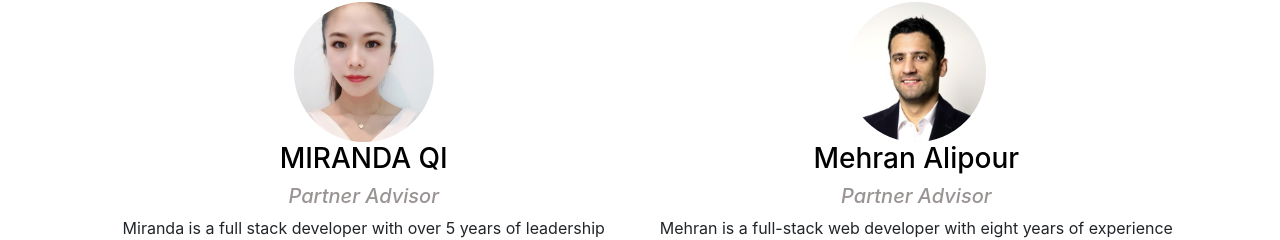
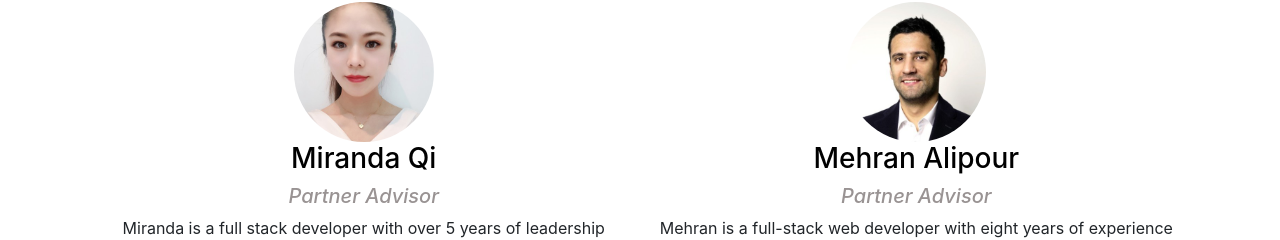
Before and after one commit to Miranda-Kie/Tech-Sup, a React (Create React App) app: page / in a window 1280 px wide. Shown: the part 809-1049 px from the top of the page. Built offline with nearby package versions, Linux system fonts and the light colour scheme; no server answers.

Commit message:
change name

```diff
--- a/src/components/Profile.jsx
+++ b/src/components/Profile.jsx
@@ -14,7 +14,7 @@ function Profile() {
      <div class="profile_img">
         <img src="./img/miranda.jfif" width="140px" height="140px" alt="Miranda"/>
       </div>
-      <h3 id="ourName">MIRANDA QI</h3>
+      <h3 id="ourName">Miranda Qi</h3>
       <h5 id="ourPosition">Partner Advisor</h5>
 
       <p>Miranda is a full stack developer with over 5 years of leadership experience.
```
